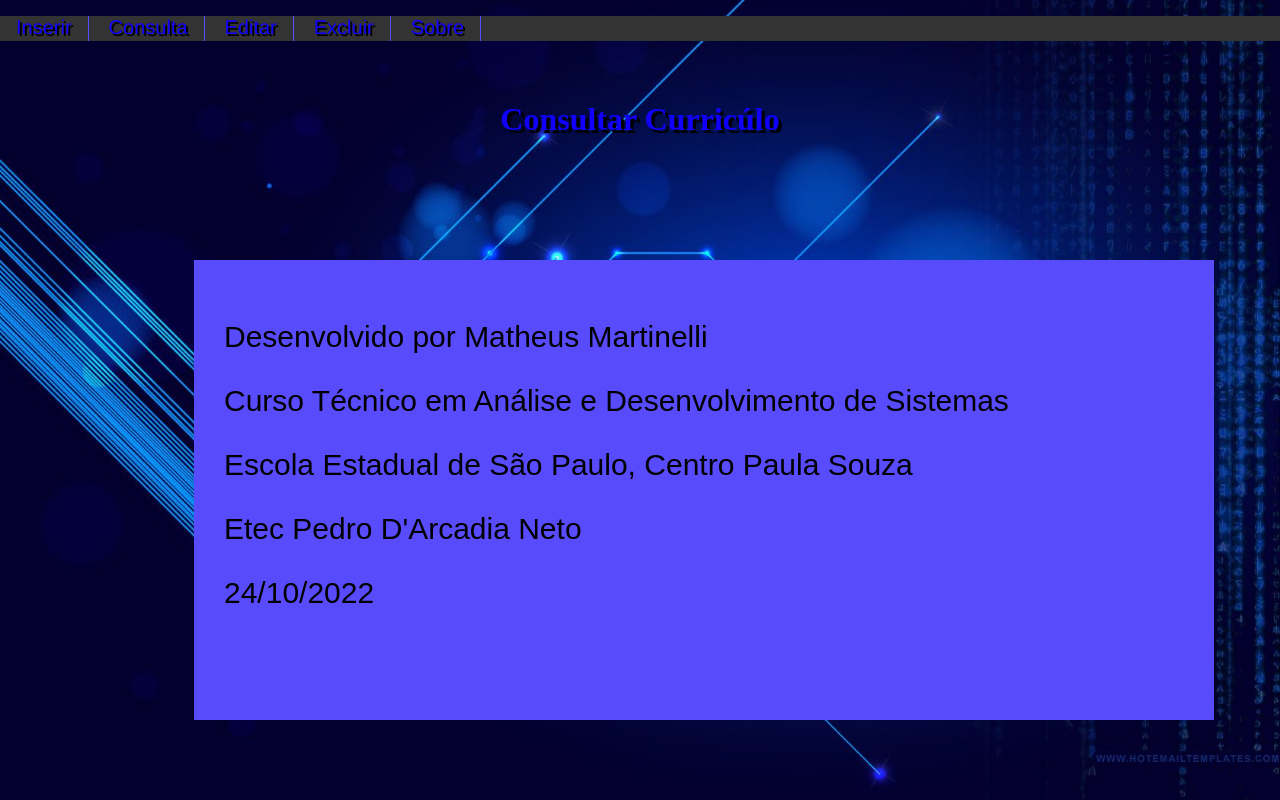
After one commit to MartinelliNTZ/CRUD-em-PHP-com-Mysql, a PHP site: page /sobre.php in a window 1280 px wide. The commit adds this page. Run offline with PHP 8.4, Linux system fonts and the light colour scheme.

```diff
--- a/Consulta.php
+++ b/Consulta.php
@@ -4,7 +4,7 @@
     <meta charset="UTF-8">
     <meta http-equiv="X-UA-Compatible" content="IE=edge">
     <meta name="viewport" content="width=device-width, initial-scale=1.0">
-    <title>CE MTLS&A</title>
+    <title>CE MTLS&A Cuonsulta</title>
     <link rel= "stylesheet" href = "style/estiloPadrao.css">
 
 </head>
@@ -21,8 +21,9 @@
         <li><a href="Consulta.php">Consulta</a></li>
         <li><a href="Editar.php">Editar</a></li>
         <li><a href="excluir.php">Excluir</a></li>
+        <li><a href="sobre.php">Sobre</a></li>
     </ul>
-        <h1 > Consultar Currisulo </h1>
+        <h1 > Consultar Curricúlo </h1>
     </header>
     <main>
         <div id="containerPainel">
--- a/Editar.php
+++ b/Editar.php
@@ -4,7 +4,7 @@
     <meta charset="UTF-8">
     <meta http-equiv="X-UA-Compatible" content="IE=edge">
     <meta name="viewport" content="width=device-width, initial-scale=1.0">
-    <title>Titulo do site</title>
+    <title>CE MTLS&A Editar</title>
     <link rel= "stylesheet" href = "style/estiloPadrao.css">
     <link rel="icon" href="img/favicon.ico" type="image/x-icon" />
 
@@ -15,9 +15,10 @@
         <li><a href="Consulta.php">Consulta</a></li>
         <li><a href="Editar.php">Editar</a></li>
         <li><a href="excluir.php">Excluir</a></li>
+        <li><a href="sobre.php">Sobre</a></li>
     </ul>
     <header>
-        <h1 > Editar ou Excluir Cadastro</h1>
+        <h1 > Editar Cadastro</h1>
     </header>
     <main>
         <div id="containerPainel">
--- a/cpfgravado.php
+++ b/cpfgravado.php
@@ -4,7 +4,7 @@
     <meta charset="UTF-8">
     <meta http-equiv="X-UA-Compatible" content="IE=edge">
     <meta name="viewport" content="width=device-width, initial-scale=1.0">
-    <title>Lista CPF e Nome</title>
+    <title> CE MTLS&ALista CPF e Nome</title>
     <link rel="stylesheet" href="formata.css">
     <style>
         nav{
--- a/formata.css
+++ b/formata.css
@@ -10,7 +10,11 @@ h1,h2,h3{
     color: black;
     font-size: 2rem;
 }
-
+#about{
+    text-align: center;
+    align-content: center;
+    align-items: center;
+}
 header{
     position: fixed;
     top: 0%;
--- a/inserir.php
+++ b/inserir.php
@@ -4,7 +4,7 @@
     <meta charset="UTF-8">
     <meta http-equiv="X-UA-Compatible" content="IE=edge">
     <meta name="viewport" content="width=device-width, initial-scale=1.0">
-    <title>CE MTLS&A</title>
+    <title>CE MTLS&A Inserir</title>
     <link rel= "stylesheet" href = "style/estiloPadrao.css">
     <style>
 
@@ -42,6 +42,7 @@
         <li><a href="Consulta.php">Consulta</a></li>
         <li><a href="Editar.php">Editar</a></li>
         <li><a href="excluir.php">Excluir</a></li>
+        <li><a href="sobre.php">Sobre</a></li>
     </ul>
     </header>
     <main>
--- /dev/null
+++ b/sobre.php
@@ -0,0 +1,47 @@
+<!DOCTYPE html>
+<html lang="pt-br">
+<head>
+    <meta charset="UTF-8">
+    <meta http-equiv="X-UA-Compatible" content="IE=edge">
+    <meta name="viewport" content="width=device-width, initial-scale=1.0">
+    <title>CE MTLS&A Cuonsulta</title>
+    <link rel= "stylesheet" href = "style/estiloPadrao.css">
+
+</head>
+<body>
+
+    <header>
+
+
+
+
+<header>
+<ul><!--Lista de botoes de cabeçalho-->
+        <li><a href="inserir.php">Inserir</a></li>
+        <li><a href="Consulta.php">Consulta</a></li>
+        <li><a href="Editar.php">Editar</a></li>
+        <li><a href="excluir.php">Excluir</a></li>
+        <li><a href="sobre.php">Sobre</a></li>
+    </ul>
+        <h1 > Consultar Curricúlo </h1>
+    </header>
+    <main>
+        <div id="containerPainel">
+              <a id = "about">
+              <p>Desenvolvido por Matheus Martinelli </p>
+             <p>Curso Técnico em Análise e Desenvolvimento de Sistemas</p>
+             <p>Escola Estadual de São Paulo, Centro Paula Souza</p>
+             <p>Etec Pedro D'Arcadia Neto</p>
+             <p>24/10/2022</p>
+
+
+              </a>
+
+
+
+
+ </div>
+</main>
+
+</body>
+</html>
```
Also changed, not shown: excluir.php (+11 -24 lines).
